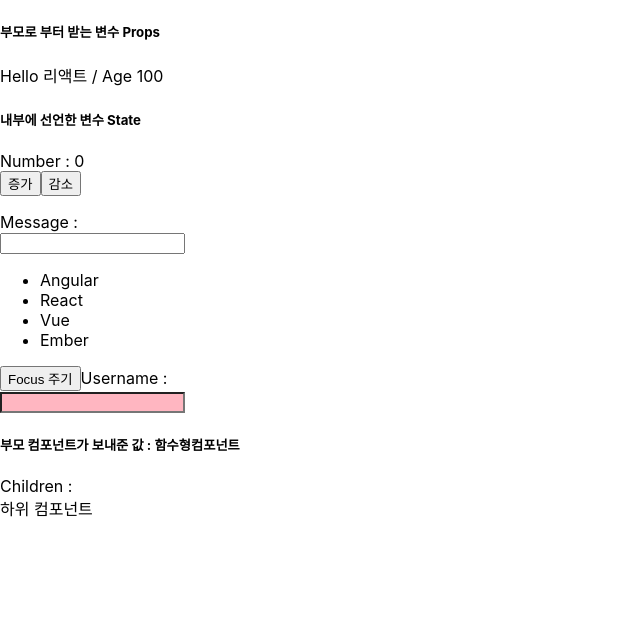
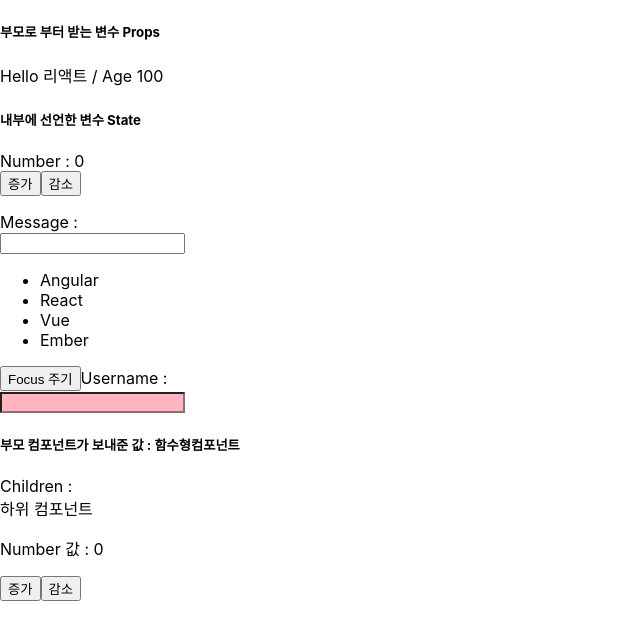
Before and after one commit to vega2k/kosta_reactjs_hello, a React (Create React App) app: page / in a window 1280 px wide. Shown: the top 640 px of the page, without its empty margins (0-640 px from the left). Built offline with nearby package versions, Linux system fonts and the light colour scheme.

Commit message:
setState hook 추가

```diff
--- a/src/components/MyComponentFunc.js
+++ b/src/components/MyComponentFunc.js
@@ -1,10 +1,15 @@
-import React from 'react';
+import React, { useState } from 'react';
 
 export const MyComponentFunc = ({name, children}) => {
+    const [number, setNumber] = useState(0);
+
     return (
         <div>
             <h5>부모 컴포넌트가 보내준 값 : {name}</h5>
             Children : {children}
+            <p>Number 값 : {number}</p>
+            <button onClick={() => setNumber(number + 1)}>증가</button>
+            <button onClick={() => setNumber(number - 1)}>감소</button>
         </div>
     );
 };
```
